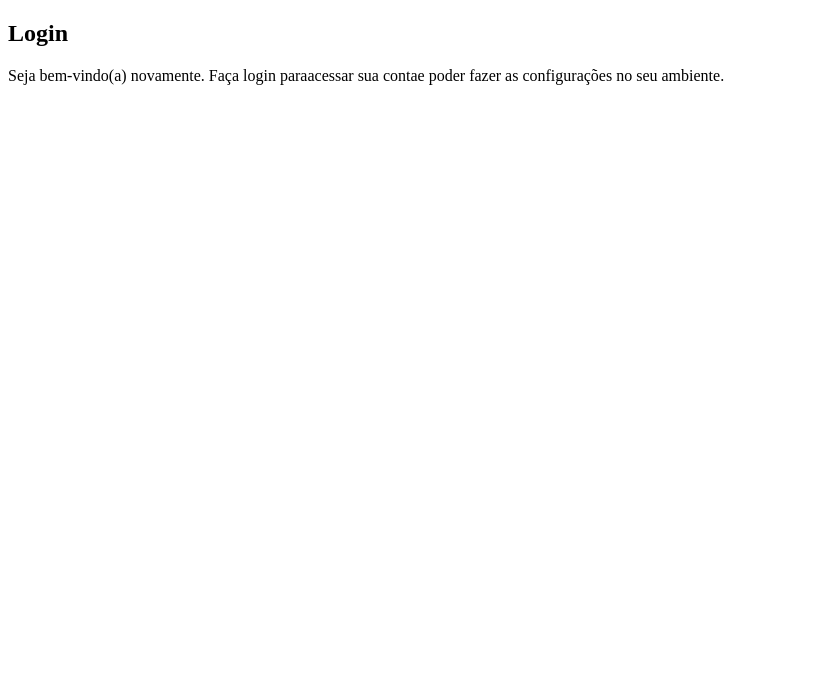
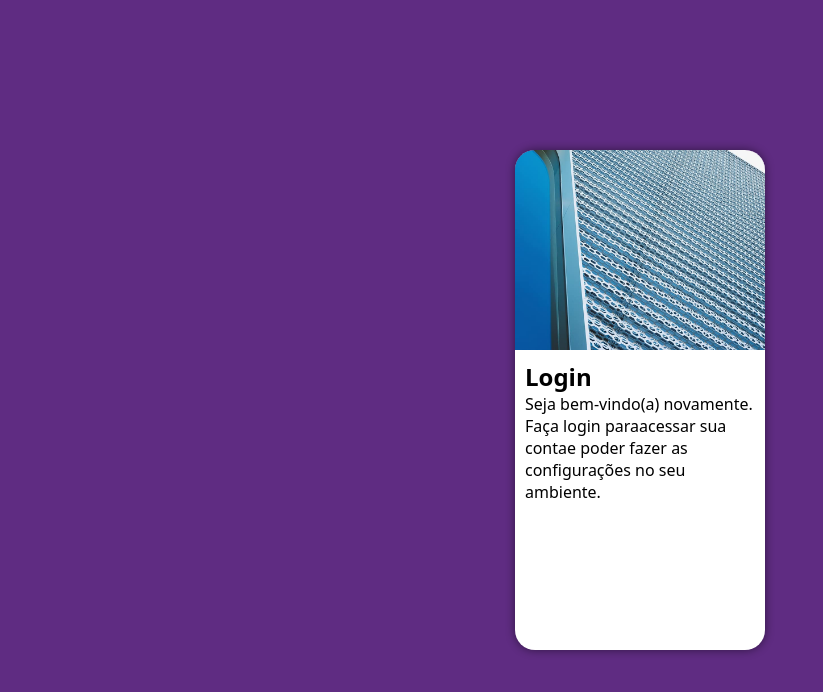
Before and after one commit to SilasMiqueias/projeto-login, a plain HTML site: page index.html in a window 1280 px wide. Shown: the whole page, without its empty margins (0-823 px from the left). Drawn offline with Linux system fonts and the light colour scheme.

Commit message:
quase pronto

```diff
--- a/estilo/style.css
+++ b/estilo/style.css
@@ -4,3 +4,45 @@
 cor:verde:#49a09d
     lilás:#5f2c82
 */
+
+*{
+    font-family: system-ui, -apple-system, BlinkMacSystemFont, 'Segoe UI', Roboto, Oxygen, Ubuntu, Cantarell, 'Open Sans', 'Helvetica Neue', sans-serif;
+    margin: 0px;
+    padding: 0px;
+    box-sizing: border-box;
+}
+
+
+body, html{
+    background-color: #5f2c82;
+    height: 100vh;
+    width: 100vw;
+}
+main{
+    position: relative;
+    height: 100vh;
+    width: 100vw;
+}
+#login{
+    position: absolute;
+    top: 50%;
+    left: 50%;
+    transform: translate(-50%, -50%);
+    background-color: white;
+    height: 500px;
+    width: 250px;
+    border-radius: 20px;
+    box-shadow: 0px 0px 10px rgba(0, 0, 0, 0.493);
+    overflow: hidden;
+}
+#imagem{
+    display: block;
+    background: #5f2c82 url(../imagens/metal.jpg) no-repeat;
+    background-position: left bottom;
+    height: 200px;
+    background-size: cover;
+}
+#formulario{
+    display: block;
+    padding: 10px;
+}
```
Also changed, not shown: index.html (line endings or trailing spaces).
